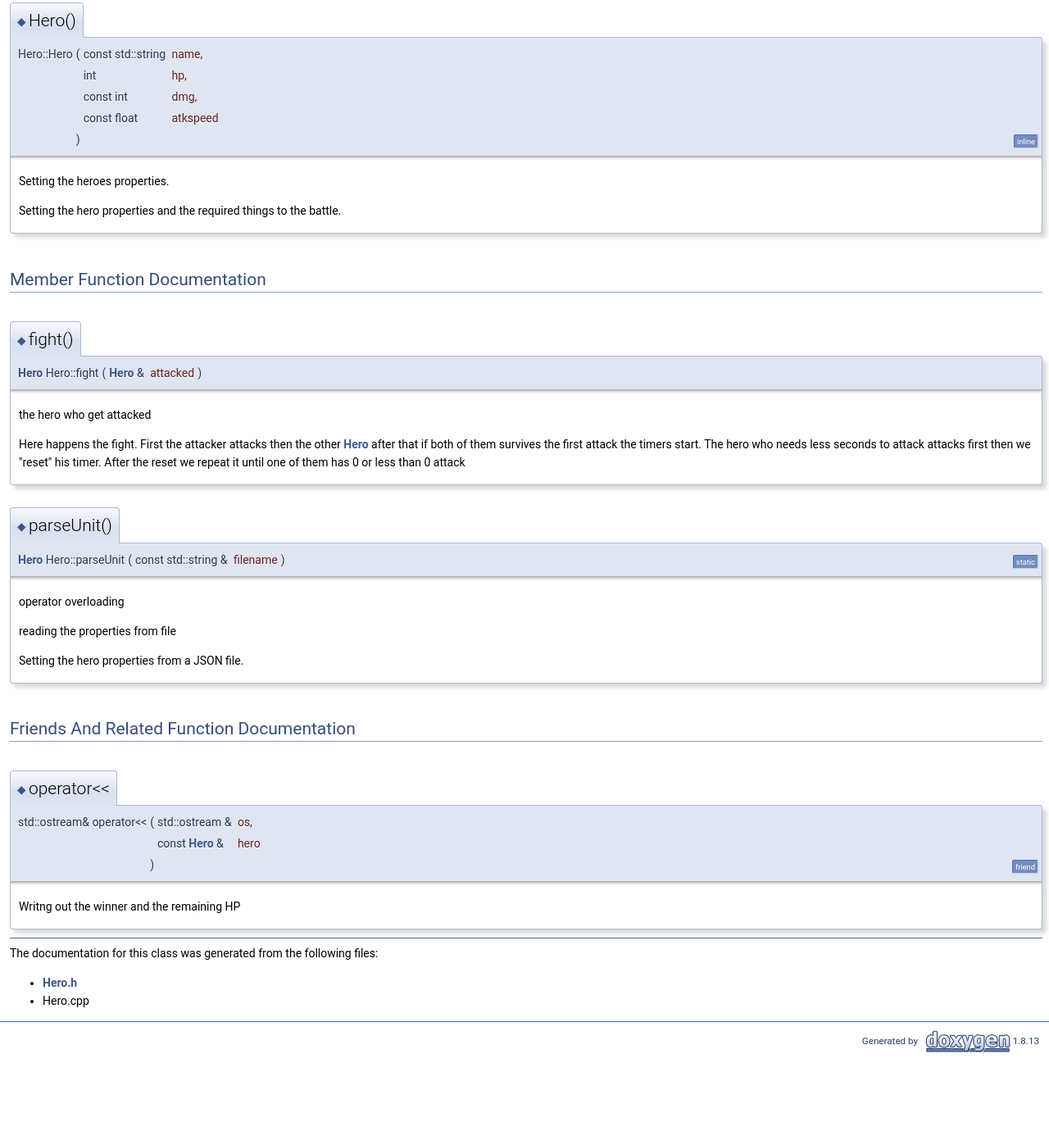
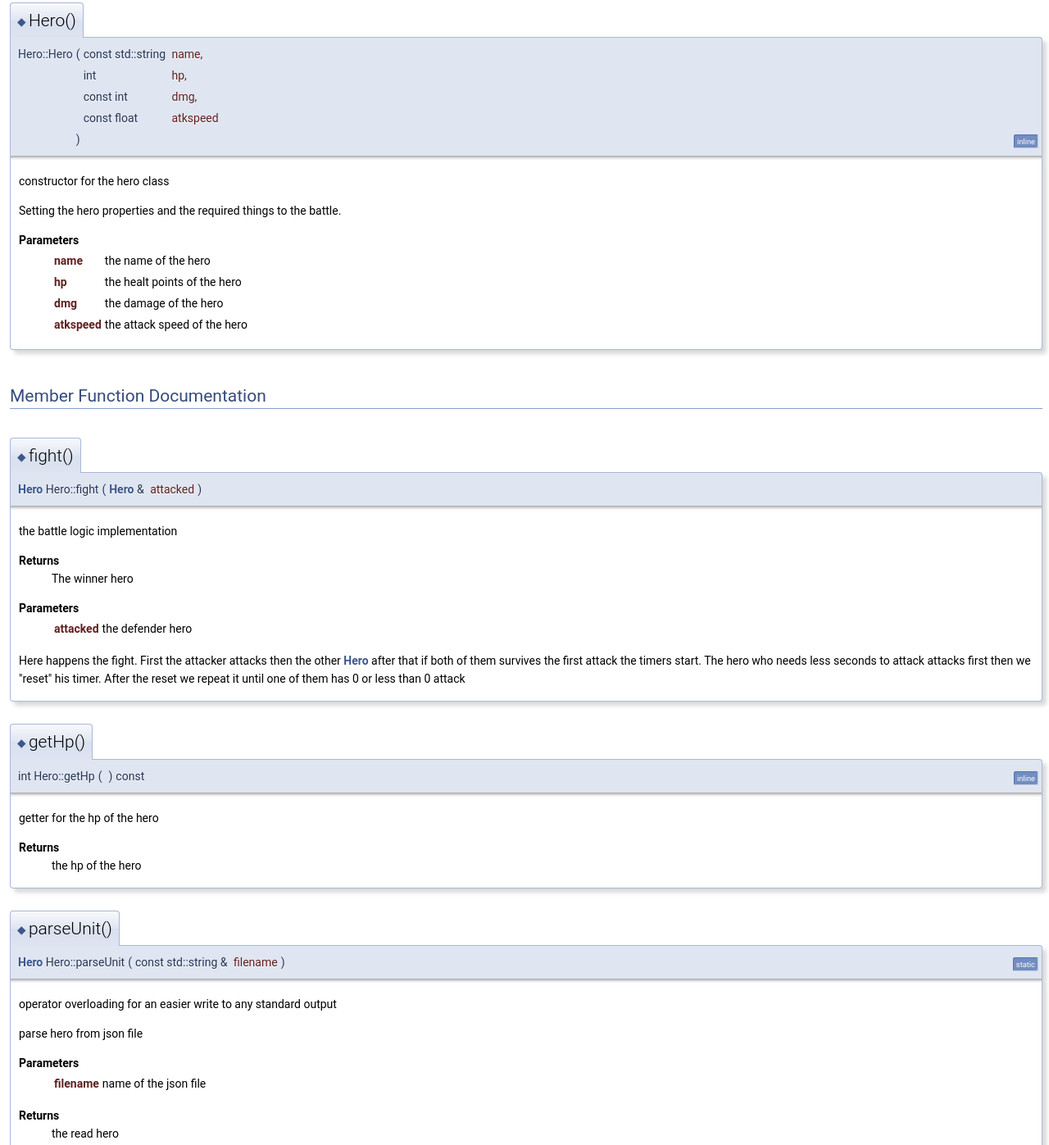
Before and after one commit to Teaching-projects/SZE-MOSZE-2020-Memory-leak, a plain HTML site: page classHero.html in a window 1280 px wide. Shown: the part 952-2349 px from the top of the page at 82% size. Before the commit the page ends 2238 px from the top, so only its background shows below. Drawn offline with Linux system fonts and the light colour scheme.

Commit message:
Update pages to output generated at 475c345

```diff
--- a/classHero.html
+++ b/classHero.html
@@ -22,7 +22,7 @@
  <tr style="height: 56px;">
   <td id="projectalign" style="padding-left: 0.5em;">
    <div id="projectname">RPG Game
-   &#160;<span id="projectnumber">0.0000000000002</span>
+   &#160;<span id="projectnumber">0.0000000000003</span>
    </div>
    <div id="projectbrief">This is a cool RPG game</div>
   </td>
@@ -78,20 +78,19 @@ $(function() {
 <tr class="heading"><td colspan="2"><h2 class="groupheader"><a name="pub-methods"></a>
 Public Member Functions</h2></td></tr>
 <tr class="memitem:a85d6818b1b8e9c2a459452957759205f"><td class="memItemLeft" align="right" valign="top">&#160;</td><td class="memItemRight" valign="bottom"><a class="el" href="classHero.html#a85d6818b1b8e9c2a459452957759205f">Hero</a> (const std::string name, int hp, const int dmg, const float atkspeed)</td></tr>
-<tr class="memdesc:a85d6818b1b8e9c2a459452957759205f"><td class="mdescLeft">&#160;</td><td class="mdescRight">Setting the heroes properties.  <a href="#a85d6818b1b8e9c2a459452957759205f">More...</a><br /></td></tr>
+<tr class="memdesc:a85d6818b1b8e9c2a459452957759205f"><td class="mdescLeft">&#160;</td><td class="mdescRight">constructor for the hero class  <a href="#a85d6818b1b8e9c2a459452957759205f">More...</a><br /></td></tr>
 <tr class="separator:a85d6818b1b8e9c2a459452957759205f"><td class="memSeparator" colspan="2">&#160;</td></tr>
 <tr class="memitem:aaf2d1483db83cba46e2c89fb62dc218a"><td class="memItemLeft" align="right" valign="top"><a class="el" href="classHero.html">Hero</a>&#160;</td><td class="memItemRight" valign="bottom"><a class="el" href="classHero.html#aaf2d1483db83cba46e2c89fb62dc218a">fight</a> (<a class="el" href="classHero.html">Hero</a> &amp;attacked)</td></tr>
-<tr class="memdesc:aaf2d1483db83cba46e2c89fb62dc218a"><td class="mdescLeft">&#160;</td><td class="mdescRight">the hero who get attacked  <a href="#aaf2d1483db83cba46e2c89fb62dc218a">More...</a><br /></td></tr>
+<tr class="memdesc:aaf2d1483db83cba46e2c89fb62dc218a"><td class="mdescLeft">&#160;</td><td class="mdescRight">the battle logic implementation  <a href="#aaf2d1483db83cba46e2c89fb62dc218a">More...</a><br /></td></tr>
 <tr class="separator:aaf2d1483db83cba46e2c89fb62dc218a"><td class="memSeparator" colspan="2">&#160;</td></tr>
-<tr class="memitem:a267f7d3ab815c00b5e1df543ede97a27"><td class="memItemLeft" align="right" valign="top"><a id="a267f7d3ab815c00b5e1df543ede97a27"></a>
-int&#160;</td><td class="memItemRight" valign="bottom"><a class="el" href="classHero.html#a267f7d3ab815c00b5e1df543ede97a27">getHp</a> () const</td></tr>
-<tr class="memdesc:a267f7d3ab815c00b5e1df543ede97a27"><td class="mdescLeft">&#160;</td><td class="mdescRight">getter for the hp of the hero <br /></td></tr>
+<tr class="memitem:a267f7d3ab815c00b5e1df543ede97a27"><td class="memItemLeft" align="right" valign="top">int&#160;</td><td class="memItemRight" valign="bottom"><a class="el" href="classHero.html#a267f7d3ab815c00b5e1df543ede97a27">getHp</a> () const</td></tr>
+<tr class="memdesc:a267f7d3ab815c00b5e1df543ede97a27"><td class="mdescLeft">&#160;</td><td class="mdescRight">getter for the hp of the hero  <a href="#a267f7d3ab815c00b5e1df543ede97a27">More...</a><br /></td></tr>
 <tr class="separator:a267f7d3ab815c00b5e1df543ede97a27"><td class="memSeparator" colspan="2">&#160;</td></tr>
 </table><table class="memberdecls">
 <tr class="heading"><td colspan="2"><h2 class="groupheader"><a name="pub-static-methods"></a>
 Static Public Member Functions</h2></td></tr>
 <tr class="memitem:af67009208506d2970af7c3737b58c8d5"><td class="memItemLeft" align="right" valign="top">static <a class="el" href="classHero.html">Hero</a>&#160;</td><td class="memItemRight" valign="bottom"><a class="el" href="classHero.html#af67009208506d2970af7c3737b58c8d5">parseUnit</a> (const std::string &amp;filename)</td></tr>
-<tr class="memdesc:af67009208506d2970af7c3737b58c8d5"><td class="mdescLeft">&#160;</td><td class="mdescRight">operator overloading  <a href="#af67009208506d2970af7c3737b58c8d5">More...</a><br /></td></tr>
+<tr class="memdesc:af67009208506d2970af7c3737b58c8d5"><td class="mdescLeft">&#160;</td><td class="mdescRight">operator overloading for an easier write to any standard output  <a href="#af67009208506d2970af7c3737b58c8d5">More...</a><br /></td></tr>
 <tr class="separator:af67009208506d2970af7c3737b58c8d5"><td class="memSeparator" colspan="2">&#160;</td></tr>
 </table><table class="memberdecls">
 <tr class="heading"><td colspan="2"><h2 class="groupheader"><a name="friends"></a>
@@ -150,8 +149,16 @@ Friends</h2></td></tr>
 </table>
 </div><div class="memdoc">
 
-<p>Setting the heroes properties. </p>
-<p>Setting the hero properties and the required things to the battle. </p>
+<p>constructor for the hero class </p>
+<p>Setting the hero properties and the required things to the battle. </p><dl class="params"><dt>Parameters</dt><dd>
+  <table class="params">
+    <tr><td class="paramname">name</td><td>the name of the hero </td></tr>
+    <tr><td class="paramname">hp</td><td>the healt points of the hero </td></tr>
+    <tr><td class="paramname">dmg</td><td>the damage of the hero </td></tr>
+    <tr><td class="paramname">atkspeed</td><td>the attack speed of the hero </td></tr>
+  </table>
+  </dd>
+</dl>
 
 </div>
 </div>
@@ -172,8 +179,43 @@ Friends</h2></td></tr>
       </table>
 </div><div class="memdoc">
 
-<p>the hero who get attacked </p>
+<p>the battle logic implementation </p>
+<dl class="section return"><dt>Returns</dt><dd>The winner hero </dd></dl>
+<dl class="params"><dt>Parameters</dt><dd>
+  <table class="params">
+    <tr><td class="paramname">attacked</td><td>the defender hero </td></tr>
+  </table>
+  </dd>
+</dl>
 <p>Here happens the fight. First the attacker attacks then the other <a class="el" href="classHero.html" title="Hero class. ">Hero</a> after that if both of them survives the first attack the timers start. The hero who needs less seconds to attack attacks first then we "reset" his timer. After the reset we repeat it until one of them has 0 or less than 0 attack</p>
+
+</div>
+</div>
+<a id="a267f7d3ab815c00b5e1df543ede97a27"></a>
+<h2 class="memtitle"><span class="permalink"><a href="#a267f7d3ab815c00b5e1df543ede97a27">&#9670;&nbsp;</a></span>getHp()</h2>
+
+<div class="memitem">
+<div class="memproto">
+<table class="mlabels">
+  <tr>
+  <td class="mlabels-left">
+      <table class="memname">
+        <tr>
+          <td class="memname">int Hero::getHp </td>
+          <td>(</td>
+          <td class="paramname"></td><td>)</td>
+          <td> const</td>
+        </tr>
+      </table>
+  </td>
+  <td class="mlabels-right">
+<span class="mlabels"><span class="mlabel">inline</span></span>  </td>
+  </tr>
+</table>
+</div><div class="memdoc">
+
+<p>getter for the hp of the hero </p>
+<dl class="section return"><dt>Returns</dt><dd>the hp of the hero </dd></dl>
 
 </div>
 </div>
@@ -201,9 +243,15 @@ Friends</h2></td></tr>
 </table>
 </div><div class="memdoc">
 
-<p>operator overloading </p>
-<p>reading the properties from file </p>
-<p>Setting the hero properties from a JSON file.</p>
+<p>operator overloading for an easier write to any standard output </p>
+<p>parse hero from json file </p><dl class="params"><dt>Parameters</dt><dd>
+  <table class="params">
+    <tr><td class="paramname">filename</td><td>name of the json file </td></tr>
+  </table>
+  </dd>
+</dl>
+<dl class="section return"><dt>Returns</dt><dd>the read hero </dd></dl>
+<p>Reading the hero properties from a JSON file and return the hero.</p>
 
 </div>
 </div>
```
Also changed, not shown: HeroFileError_8h_source.html (+1 -1 lines), Hero_8h_source.html (+5 -5 lines), annotated.html (+1 -1 lines), autotoc_md0.html (+1 -1 lines), classHero-members.html (+1 -1 lines), classHeroFileError-members.html (+1 -1 lines), classHeroFileError.html (+1 -1 lines), classes.html (+1 -1 lines), files.html (+1 -1 lines), functions.html (+1 -1 lines), functions_func.html (+1 -1 lines), functions_rela.html (+1 -1 lines), graph_legend.html (+1 -1 lines), hierarchy.html (+1 -1 lines), 3 more files.
